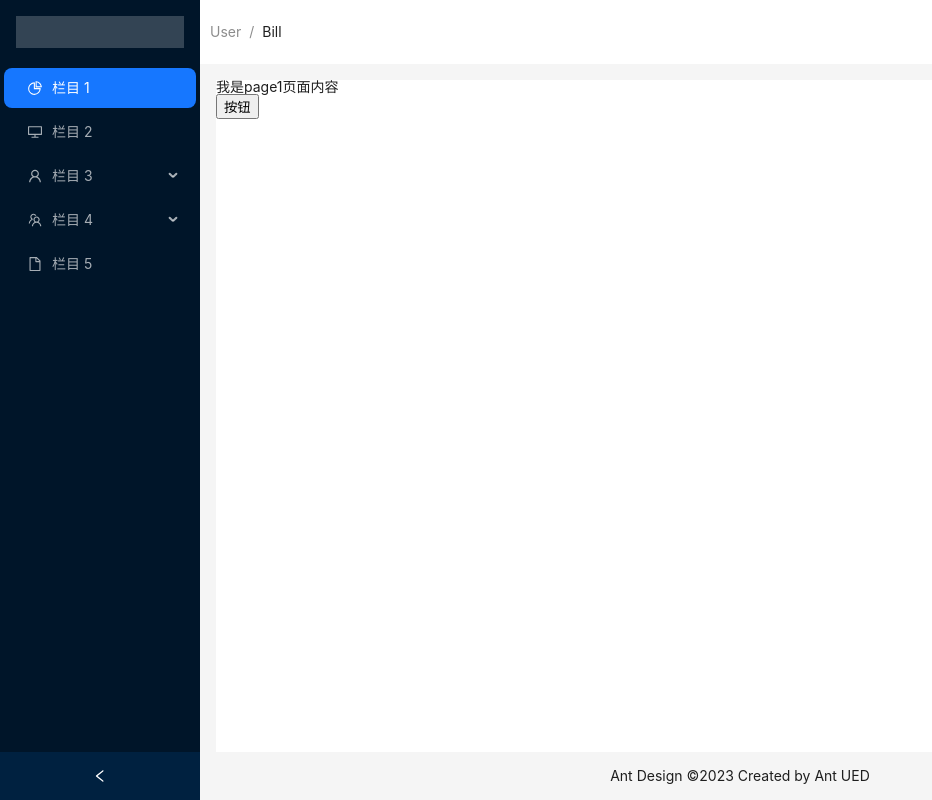
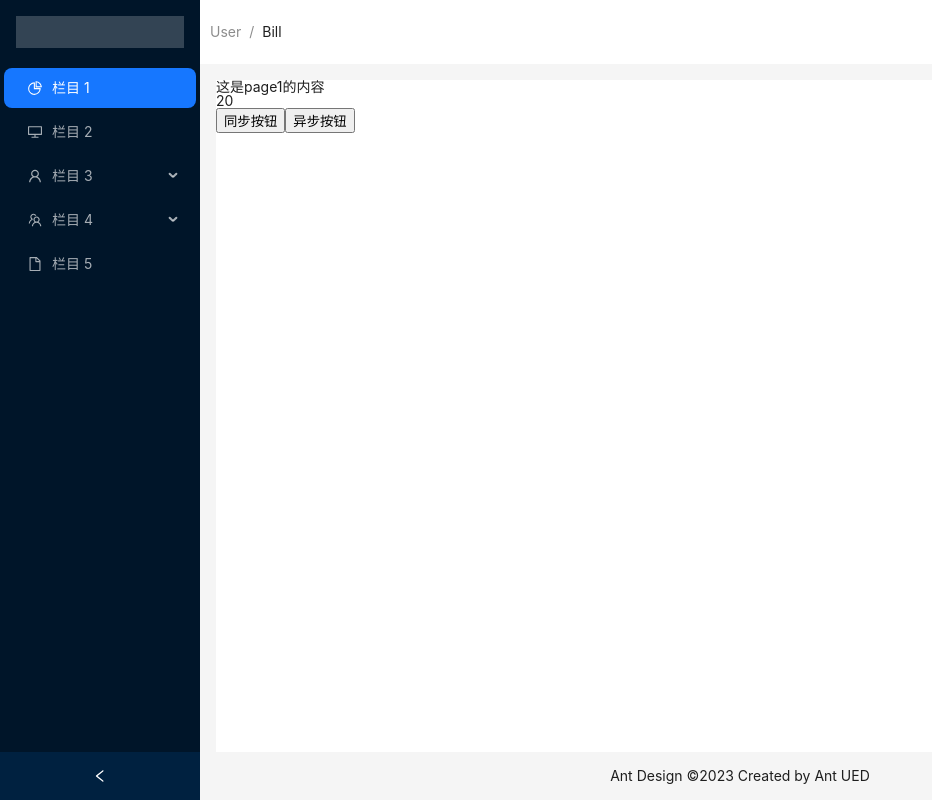
Before and after one commit to SSBuding/react-management, a React (Vite) app: page /page1 in a window 1280 px wide. Shown: the whole page, without its empty margins (0-932 px from the left). Built offline with nearby package versions, Linux system fonts and the light colour scheme.

Commit message:
page1调试

```diff
--- a/src/views/Page1.tsx
+++ b/src/views/Page1.tsx
@@ -1,20 +1,42 @@
 import { useSelector, useDispatch } from 'react-redux'
+import numStatus from '@/store/NumStatus'
 
 const View = () => {
+    // 获取仓库数据
+    const { num } = useSelector((state: RootState) => ({
+        num: state.handleNum.num,
 
-    const { num } = useSelector((state: RootState) => ({
-        num: state.num
     }))
+    // 修改仓库数据
     const dispatch = useDispatch()
+    // dispatch({type: '字符串（认为是一个记号）',val:3}) type是固定的  val是自定义的
     const changeNum = () => {
-        dispatch({ type: "add" })
+        // dispatch({type: 'add1'})
+        dispatch({ type: 'add3', val: 100 })
     }
+    const changeNum2 = () => {
+        // 最开始的写法-同步的写法
+        // dispatch({type: 'add1'})
+        // 异步的写法  redux-thunk的用法  基本格式  dispatch(异步执行的函数)
+        // dispatch((dis:Function) => {
+        //     setTimeout(() => {
+        //         dis({type: 'add1'})
+        //     })
+        // })
+        // 优化redux-thunk的异步写法
+        // dispatch(调用状态管理中的asyncAdd1)
+        dispatch(numStatus.asyncActions.asyncAdd1)
+    }
+
+
     return (
-        <div className="page1">
-            <p>我是page1页面内容</p>
+        <div className='home'>
+            <p>这是page1的内容</p>
             <p>{num}</p>
-            <button onClick={changeNum}>按钮</button>
+            <button onClick={changeNum}>同步按钮</button>
+            <button onClick={changeNum2}>异步按钮</button>
         </div>
     )
 }
+
 export default View
```
